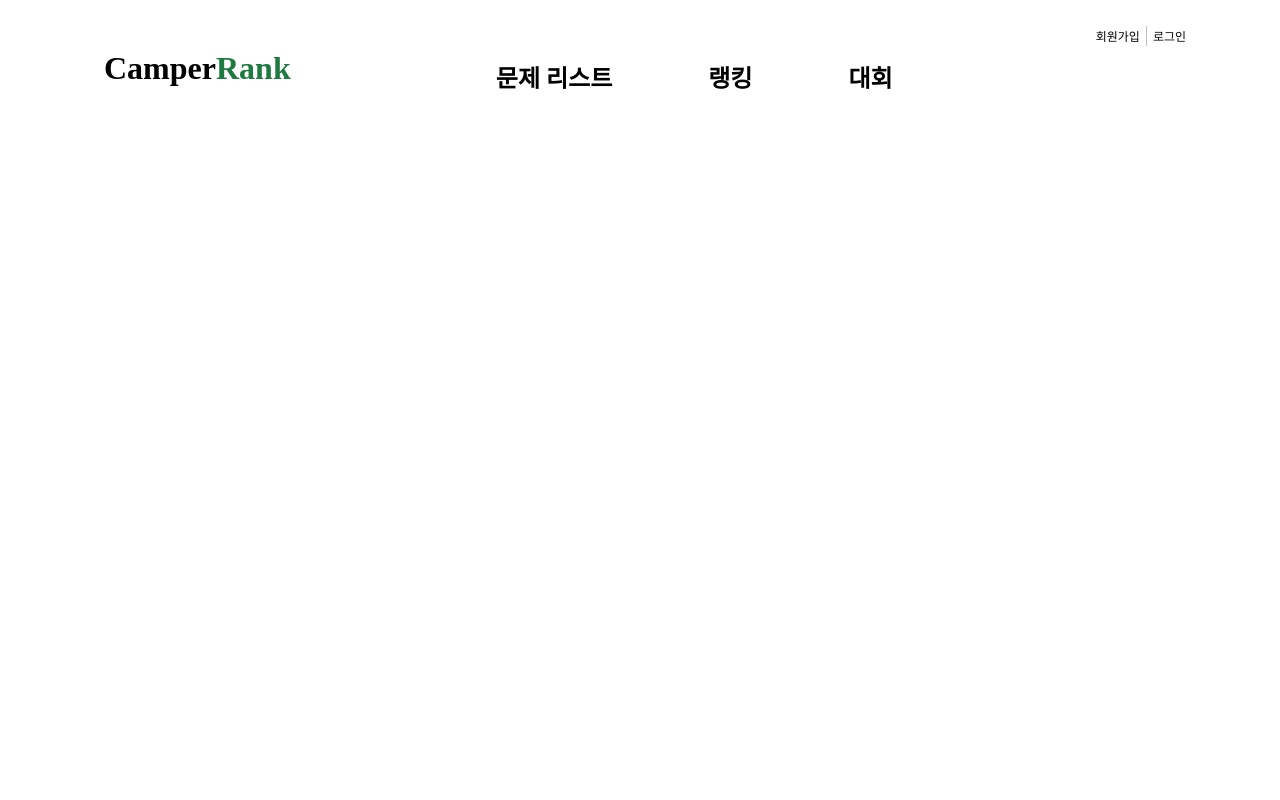
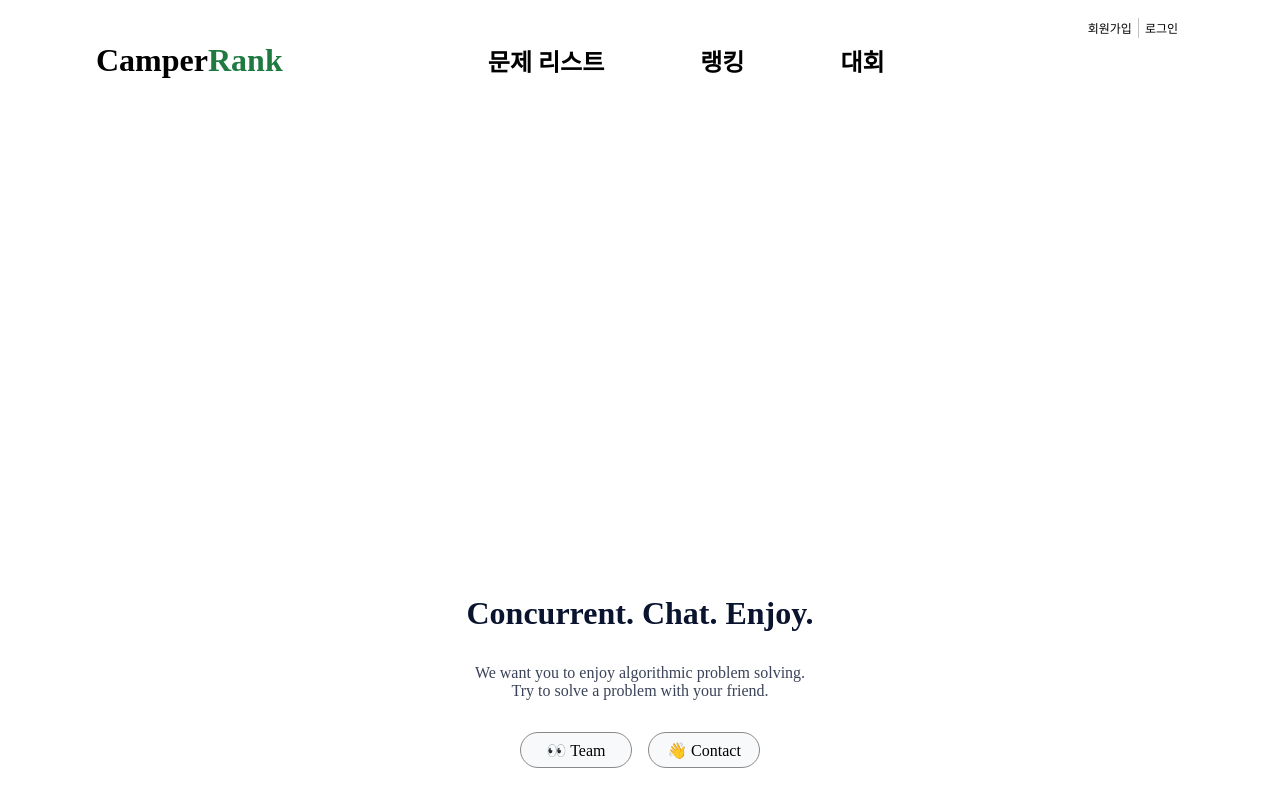
Before and after one commit to boostcampwm-2022/Web31-CamperRank, a React (Vite) app in the folder frontend/: page / in a window 1280 px wide. Built offline with nearby package versions, Linux system fonts and the light colour scheme.

Commit message:
feat: footer 구현

```diff
--- /dev/null
+++ b/frontend/src/components/Footer.tsx
@@ -0,0 +1,19 @@
+import {ButtonContainer, FooterContainer, KeyPhrase, MainText} from "../styles/Footer";
+
+export const Footer = () => {
+  return (
+    <FooterContainer>
+      <KeyPhrase>
+        Concurrent. Chat. Enjoy.
+      </KeyPhrase>
+      <MainText>
+        We want you to enjoy algorithmic problem solving.<br/>
+        Try to solve a problem with your friend.
+      </MainText>
+      <ButtonContainer>
+        <a>👀 Team</a>
+        <a>👋 Contact</a>
+      </ButtonContainer>
+    </FooterContainer>
+  );
+}
--- a/frontend/src/pages/MainPage.tsx
+++ b/frontend/src/pages/MainPage.tsx
@@ -1,10 +1,12 @@
 import {MainHeader} from "../components/MainHeader";
+import {Footer} from "../components/Footer";
 
 export const MainPage = ({}) => {
 
-    return (
-        <>
-            <MainHeader/>
-        </>
-    );
+  return (
+    <>
+      <MainHeader/>
+      <Footer/>
+    </>
+  );
 }
--- /dev/null
+++ b/frontend/src/styles/Footer.tsx
@@ -0,0 +1,54 @@
+import styled from "styled-components";
+
+export const FooterContainer = styled.div`
+  position: absolute;
+  bottom: 0;
+  width: 100vw;
+  text-align: center;
+`;
+
+export const KeyPhrase = styled.p`
+  width: 100%;
+  font-weight: 700;
+  font-size: 32px;
+  text-align: center;
+  color: #0A142F;
+  margin-top: 32px;
+  margin-bottom: 32px;
+`;
+
+export const MainText = styled.p`
+  margin-top: 32px;
+  margin-bottom: 32px;
+  width: 100%;
+  font-weight: 500;
+  font-size: 16px;
+  color: #0A142F;
+  opacity: 0.8;
+`;
+
+export const ButtonContainer = styled.div`
+  margin-top: 32px;
+  margin-bottom: 32px;
+  width: 100%;
+  display: flex;
+  justify-content: center;
+  a {
+    cursor: pointer;
+    width: 112px;
+    height: 36px;
+    box-sizing: border-box;
+    background: #F7F9FB;
+    border: 1px solid #888888;
+    border-radius: 20px;
+    text-decoration: none;
+    font-family: Noto Sans KR,serif;
+    font-weight: 400;
+    font-size: 16px;
+    color: #000000;
+    display: flex;
+    align-items: center;
+    justify-content: center;
+    margin: 0 8px;
+  }
+`;
--- a/frontend/src/styles/GlobalStyle.tsx
+++ b/frontend/src/styles/GlobalStyle.tsx
@@ -3,7 +3,9 @@ import {createGlobalStyle} from "styled-components";
 export const GlobalStyle = createGlobalStyle`
 
   * {
+    margin: 0;
     font-family: Noto Sans KR,serif;
     list-style: none;
+    color: #000000;
   }
 `;
--- a/frontend/src/styles/MainHeader.style.tsx
+++ b/frontend/src/styles/MainHeader.style.tsx
@@ -16,14 +16,14 @@ export const MainHeaderContainer = styled.div`
       align-items: center;
 
       li {
-        float: left;
+        display: inline;
         margin-left: 96px;
 
         a {
           text-decoration: none;
           font-weight: 600;
           font-size: 24px;
-          color: black;
+          color: #000000;
         }
       }
     }
```
